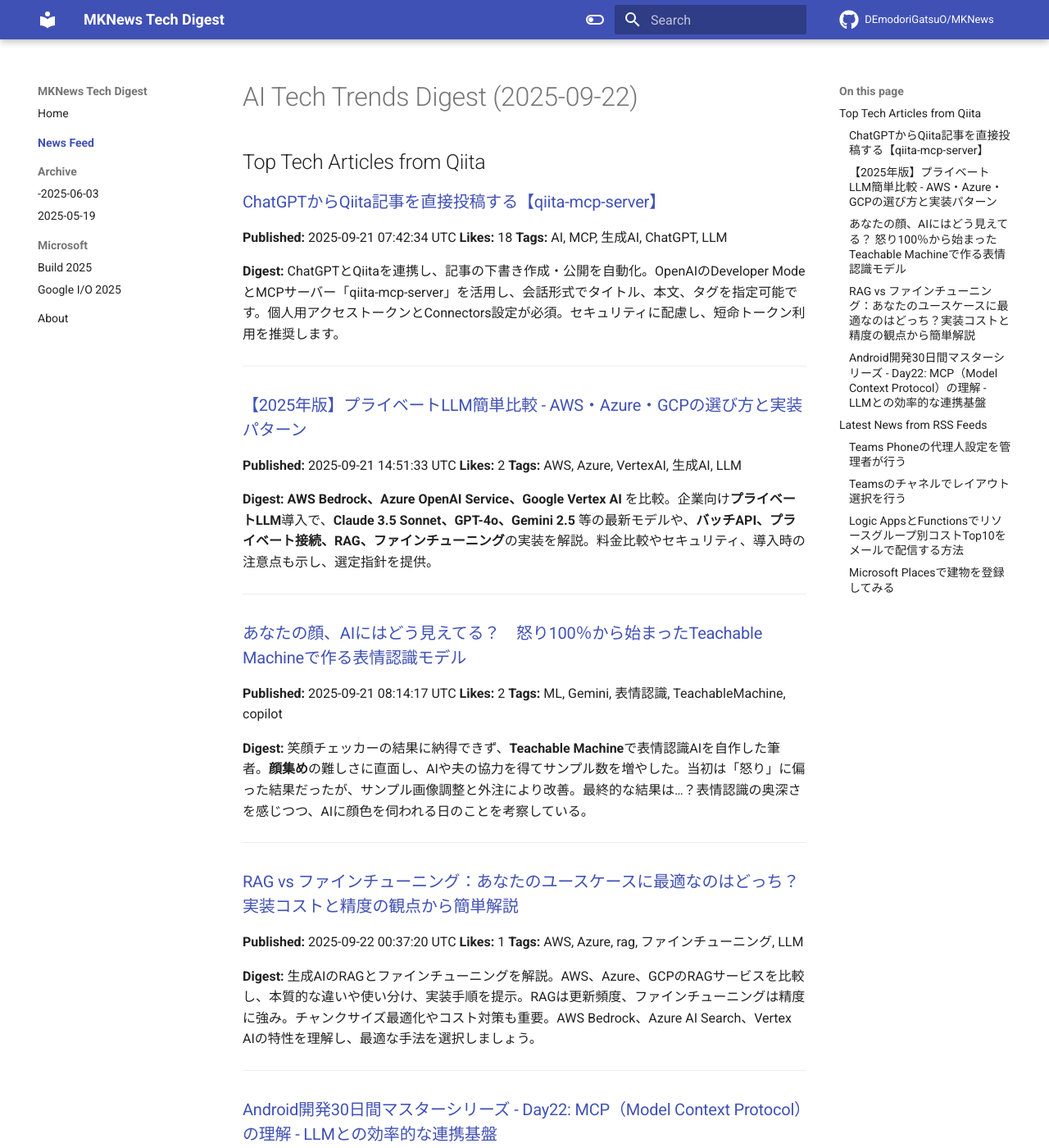
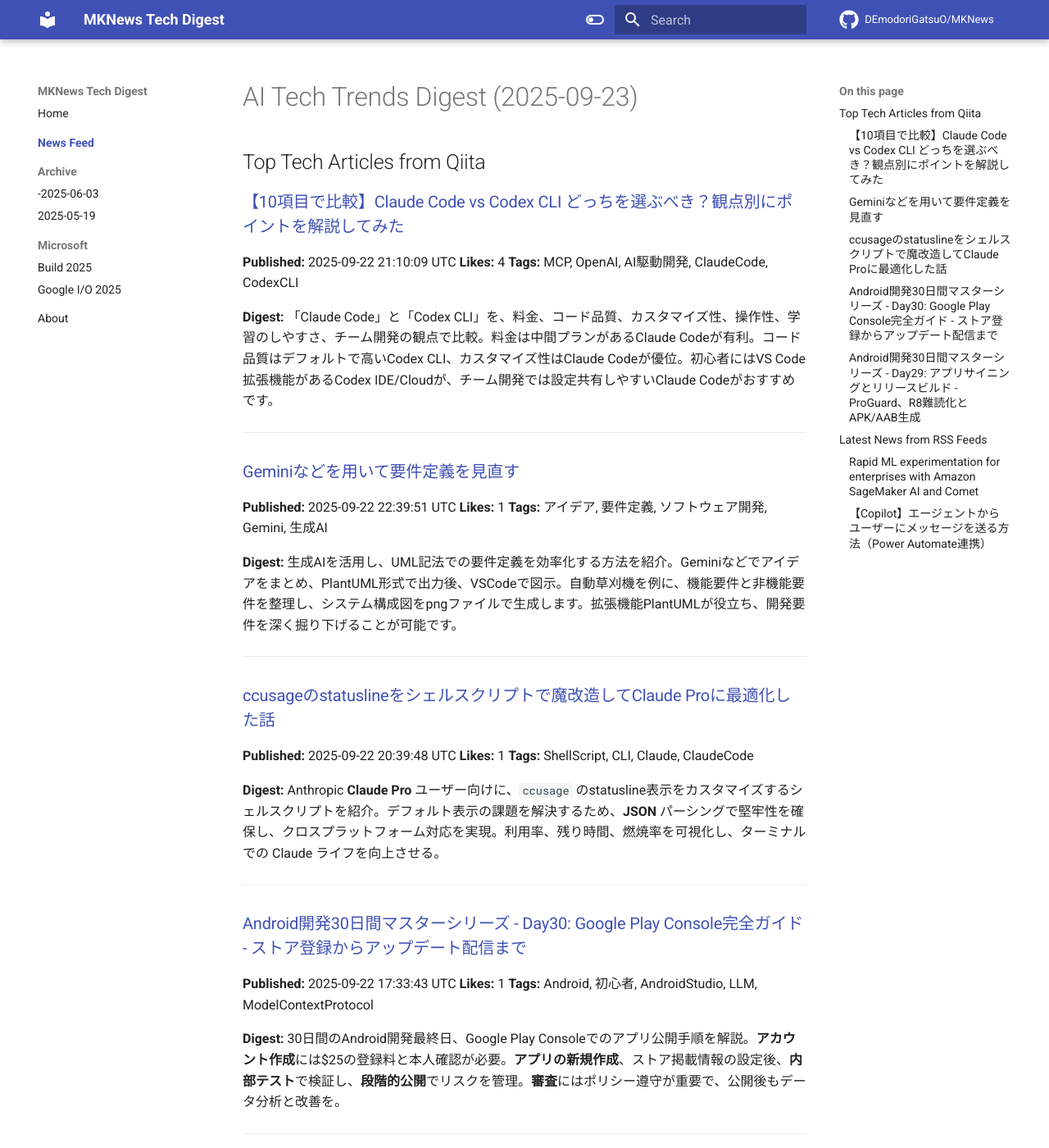
Before and after one commit to DEmodoriGatsuO/MKNews, an MkDocs documentation site: the page built from docs/news/index.md, in a window 1280 px wide and 1400 px high. Shown: the whole window at 82% size. Built offline with MkDocs 1.6.1 and Material for MkDocs 9.7.7, drawn with Linux system fonts in a browser that asks for light colours; comment, search, counter and statistics services are not loaded; some of the changed text lies outside the part shown.

Commit message:
Automated AI Tech Digest - 2025-09-23

```diff
--- a/docs/news/index.md
+++ b/docs/news/index.md
@@ -1,98 +1,78 @@
-# AI Tech Trends Digest (2025-09-22)
+# AI Tech Trends Digest (2025-09-23)
 
 
 ## Top Tech Articles from Qiita
 
 
-### [ChatGPTからQiita記事を直接投稿する【qiita-mcp-server】](https://qiita.com/7mpy/items/f3e8503e89832afbbf36)
-**Published:** 2025-09-21 07:42:34 UTC
-**Likes:** 18
-**Tags:** AI, MCP, 生成AI, ChatGPT, LLM
+### [【10項目で比較】Claude Code vs Codex CLI どっちを選ぶべき？観点別にポイントを解説してみた](https://qiita.com/tomada/items/c369d5f28142a2599a36)
+**Published:** 2025-09-22 21:10:09 UTC
+**Likes:** 4
+**Tags:** MCP, OpenAI, AI駆動開発, ClaudeCode, CodexCLI
 
 **Digest:**
-ChatGPTとQiitaを連携し、記事の下書き作成・公開を自動化。OpenAIのDeveloper ModeとMCPサーバー「qiita-mcp-server」を活用し、会話形式でタイトル、本文、タグを指定可能です。個人用アクセストークンとConnectors設定が必須。セキュリティに配慮し、短命トークン利用を推奨します。
+「Claude Code」と「Codex CLI」を、料金、コード品質、カスタマイズ性、操作性、学習のしやすさ、チーム開発の観点で比較。料金は中間プランがあるClaude Codeが有利。コード品質はデフォルトで高いCodex CLI、カスタマイズ性はClaude Codeが優位。初心者にはVS Code拡張機能があるCodex IDE/Cloudが、チーム開発では設定共有しやすいClaude Codeがおすすめです。
 
 ---
 
-### [【2025年版】プライベートLLM簡単比較 - AWS・Azure・GCPの選び方と実装パターン](https://qiita.com/ABC-AtomuOnishi/items/bd83e2a25994aa240839)
-**Published:** 2025-09-21 14:51:33 UTC
-**Likes:** 2
-**Tags:** AWS, Azure, VertexAI, 生成AI, LLM
+### [Geminiなどを用いて要件定義を見直す](https://qiita.com/hiroaki2702/items/311cabecb76e40ed8820)
+**Published:** 2025-09-22 22:39:51 UTC
+**Likes:** 1
+**Tags:** アイデア, 要件定義, ソフトウェア開発, Gemini, 生成AI
 
 **Digest:**
-**AWS Bedrock、Azure OpenAI Service、Google Vertex AI** を比較。企業向け**プライベートLLM**導入で、**Claude 3.5 Sonnet、GPT-4o、Gemini 2.5** 等の最新モデルや、**バッチAPI、プライベート接続、RAG、ファインチューニング**の実装を解説。料金比較やセキュリティ、導入時の注意点も示し、選定指針を提供。
+生成AIを活用し、UML記法での要件定義を効率化する方法を紹介。Geminiなどでアイデアをまとめ、PlantUML形式で出力後、VSCodeで図示。自動草刈機を例に、機能要件と非機能要件を整理し、システム構成図をpngファイルで生成します。拡張機能PlantUMLが役立ち、開発要件を深く掘り下げることが可能です。
 
 ---
 
-### [あなたの顔、AIにはどう見えてる？　怒り100％から始まったTeachable Machineで作る表情認識モデル](https://qiita.com/nullokan/items/d8e8068278a2f699cbfc)
-**Published:** 2025-09-21 08:14:17 UTC
-**Likes:** 2
-**Tags:** ML, Gemini, 表情認識, TeachableMachine, copilot
+### [ccusageのstatuslineをシェルスクリプトで魔改造してClaude Proに最適化した話](https://qiita.com/Rollphes/items/e6edb2822687f8472e05)
+**Published:** 2025-09-22 20:39:48 UTC
+**Likes:** 1
+**Tags:** ShellScript, CLI, Claude, ClaudeCode
 
 **Digest:**
-笑顔チェッカーの結果に納得できず、**Teachable Machine**で表情認識AIを自作した筆者。**顔集め**の難しさに直面し、AIや夫の協力を得てサンプル数を増やした。当初は「怒り」に偏った結果だったが、サンプル画像調整と外注により改善。最終的な結果は…？表情認識の奥深さを感じつつ、AIに顔色を伺われる日のことを考察している。
+Anthropic **Claude Pro** ユーザー向けに、`ccusage` のstatusline表示をカスタマイズするシェルスクリプトを紹介。デフォルト表示の課題を解決するため、**JSON** パーシングで堅牢性を確保し、クロスプラットフォーム対応を実現。利用率、残り時間、燃焼率を可視化し、ターミナルでの Claude ライフを向上させる。
 
 ---
 
-### [RAG vs ファインチューニング：あなたのユースケースに最適なのはどっち？実装コストと精度の観点から簡単解説](https://qiita.com/ABC-AtomuOnishi/items/2f55d28f961622ead804)
-**Published:** 2025-09-22 00:37:20 UTC
-**Likes:** 1
-**Tags:** AWS, Azure, rag, ファインチューニング, LLM
-
-**Digest:**
-生成AIのRAGとファインチューニングを解説。AWS、Azure、GCPのRAGサービスを比較し、本質的な違いや使い分け、実装手順を提示。RAGは更新頻度、ファインチューニングは精度に強み。チャンクサイズ最適化やコスト対策も重要。AWS Bedrock、Azure AI Search、Vertex AIの特性を理解し、最適な手法を選択しましょう。
-
----
-
-### [Android開発30日間マスターシリーズ - Day22: MCP（Model Context Protocol）の理解 - LLMとの効率的な連携基盤](https://qiita.com/555hamano/items/3448edfd73b16a461d2a)
-**Published:** 2025-09-21 12:46:29 UTC
+### [Android開発30日間マスターシリーズ - Day30: Google Play Console完全ガイド - ストア登録からアップデート配信まで](https://qiita.com/555hamano/items/f666ac435acc66d85199)
+**Published:** 2025-09-22 17:33:43 UTC
 **Likes:** 1
 **Tags:** Android, 初心者, AndroidStudio, LLM, ModelContextProtocol
 
 **Digest:**
-LLMアプリ開発の課題解決策、**MCP (Model Context Protocol)**を紹介。Anthropic社開発のオープンプロトコルで、LLMと外部リソースの安全な接続を実現します。**ストリーミング応答**により、UIの遅延を解消し、AndroidアプリではRetrofit2とCoroutines/Flowで効率的な実装が可能。MCPサーバー構築で外部ツール連携も容易に。
+30日間のAndroid開発最終日、Google Play Consoleでのアプリ公開手順を解説。**アカウント作成**には$25の登録料と本人確認が必要。**アプリの新規作成**、ストア掲載情報の設定後、**内部テスト**で検証し、**段階的公開**でリスクを管理。**審査**にはポリシー遵守が重要で、公開後もデータ分析と改善を。
+
+---
+
+### [Android開発30日間マスターシリーズ - Day29: アプリサイニングとリリースビルド - ProGuard、R8難読化とAPK/AAB生成](https://qiita.com/555hamano/items/e227c90fd7cd25643033)
+**Published:** 2025-09-22 17:30:42 UTC
+**Likes:** 1
+**Tags:** Android, 初心者, AndroidStudio, LLM, ModelContextProtocol
+
+**Digest:**
+アプリをGoogle Play Storeに公開するには、**署名とリリースビルド**が必須。安全なアプリ配信のため、**Google Play App Signing** を活用し、**キーストア**を適切に管理。**build.gradle.kts** でビルド設定を最適化し、**ProGuard/R8設定** でセキュリティとパフォーマンスを両立。**ビルドバリアント**で複数環境に対応し、**CI/CD** で自動化。最後に、APK Analyzerでデバッグと問題解決を徹底しましょう。
 
 ---
 
 ## Latest News from RSS Feeds
 
 
-### [Teams Phoneの代理人設定を管理者が行う](https://blog.jbs.co.jp/entry/2025/09/22/145402)
-**Source:** JBS Blog
-**Published:** 2025-09-22 05:54:02 UTC
-**Tags:** Teams Phone
+### [Rapid ML experimentation for enterprises with Amazon SageMaker AI and Comet](https://aws.amazon.com/blogs/machine-learning/rapid-ml-experimentation-for-enterprises-with-amazon-sagemaker-ai-and-comet/)
+**Source:** AWS ML Blog
+**Published:** 2025-09-22 17:12:33 UTC
+**Tags:** Amazon SageMaker AI, Amazon SageMaker Unified Studio, Partner solutions
 
 **Digest:**
-Teams Phoneの代理人構成を管理者が設定する方法を解説します。Teams管理センターから、**ユーザー**を選択し、代理人にしたいユーザーを選びます。次に**通話設定**を開き、**代理人**の項目で**追加**します。設定後、代理人は代表者の通話の受発信や転送が可能になります。
+Amazon SageMaker AIとCometの連携により、企業はML実験管理を効率化。SageMaker AIがインフラを担い、Cometが実験追跡、モデル比較、監視を提供し、コンプライアンスと運用効率を向上。管理者とMLエンジニアがSageMaker StudioでCometを利用し、データセットのバージョン管理やハイパーパラメータ最適化を実現、不正検知ワークフローを構築。
 
 ---
 
-### [Teamsのチャネルでレイアウト選択を行う](https://blog.jbs.co.jp/entry/2025/09/22/132305)
+### [【Copilot】エージェントからユーザーにメッセージを送る方法（Power Automate連携）](https://blog.jbs.co.jp/entry/2025/09/22/160503)
 **Source:** JBS Blog
-**Published:** 2025-09-22 04:23:05 UTC
-**Tags:** Microsoft 365, Microsoft Teams
+**Published:** 2025-09-22 07:05:03 UTC
+**Tags:** Copilot, Microsoft Copilot Studio, Topic, Copilot for Microsoft 365
 
 **Digest:**
-Microsoft Teamsがチャネル投稿にスレッド形式を導入。従来の一覧表示に加え、会話の流れが分かりやすいスレッド形式を選択可能に。これにより、返信や関連コメントが整理され、情報整理が容易になりました。新旧表示の違いも解説されており、Teamsの利便性が向上しています。
+Copilot Studioで作ったシフト情報エージェントとPower Automateを連携し、Teamsへメッセージ送信する仕組みを紹介。エージェント内でシフトに関する質問に答え、そのままメンバーに交代打診をTeamsに送れます。Power Automateが裏で自動処理し、ユーザーは操作を意識せず完結。シンプル操作で、シフト管理を効率化します。
 
 ---
-
-### [Logic AppsとFunctionsでリソースグループ別コストTop10をメールで配信する方法](https://blog.jbs.co.jp/entry/2025/09/22/103401)
-**Source:** JBS Blog
-**Published:** 2025-09-22 01:34:01 UTC
-**Tags:** Azure, Azure Logic Apps, Azure Functions, Cost Management
-
-**Digest:**
-Azureコストアラートは閾値超過時のみ通知で、定期的な配信や複数リソースグループ横断でのコスト比較ができません。また、詳細な内訳情報も不足しています。そこで、サブスクリプション内のリソースグループを横断し、相対的に高コストなリソースグループを定期的に把握・通知できる仕組みが求められています。
-
----
-
-### [Microsoft  Placesで建物を登録してみる](https://blog.jbs.co.jp/entry/2025/09/22/090415)
-**Source:** JBS Blog
-**Published:** 2025-09-22 00:04:15 UTC
-**Tags:** Microsoft Places
-
-**Digest:**
-2024年12月開始のMicrosoft Places新機能について、今回は「建物」情報の登録方法を検証します。Placesでは、勤務先を建物として登録可能で、オフィスワークをより効率的にサポートする機能が期待されます。
-
----
```
